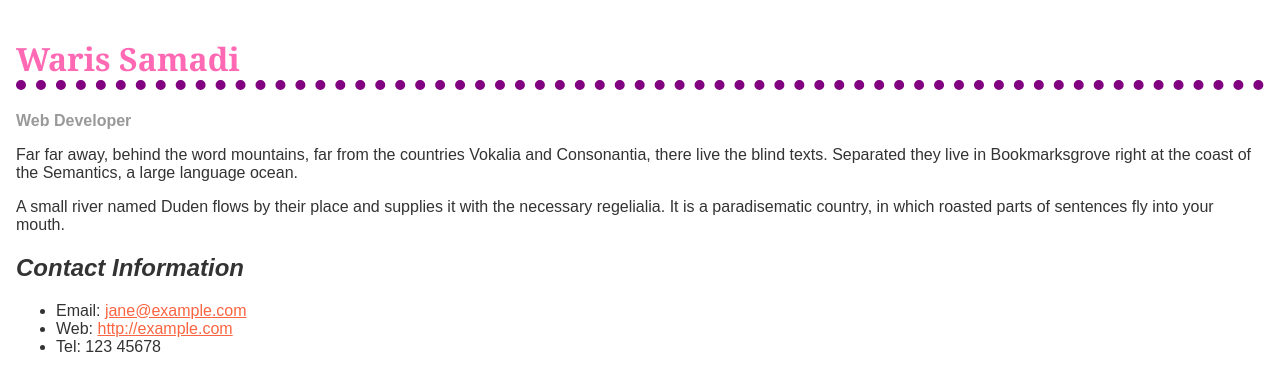
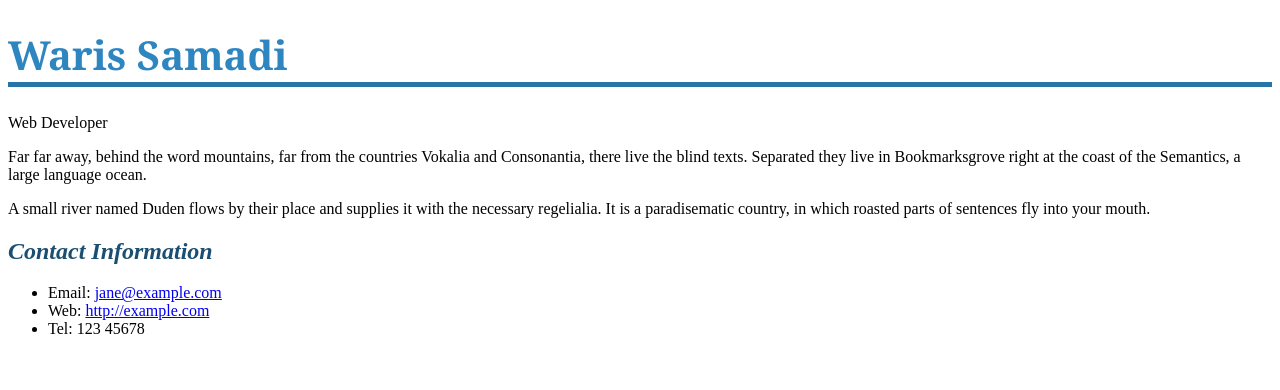
Before and after one commit to warissamadi123/project, a plain HTML site: page index.html in a window 1280 px wide. Drawn offline with Linux system fonts and the light colour scheme.

Commit message:
Update style.css

```diff
--- a/style.css
+++ b/style.css
@@ -1,40 +1,12 @@
-/*
-Name: Waris Samadi
-File: style.css
-Date: 23 February 2025
-Description: This file contains the CSS styles for the biography page.
-*/
-
-body {
-    background-color: #fff;
-    color: #333;
-    font-family: Arial, Helvetica, sans-serif;
-    padding: 1em;
-    margin: 0;
-}
-
 h1 {
-    color: hotpink;
-    font-size: 2em;
+    color: #2E86C1; /* Changed from hotpink to blue */
+    font-size: 2.5em;
     font-family: Georgia, 'Times New Roman', Times, serif;
-    border-bottom: 10px dotted purple;
+    border-bottom: 5px solid #2874A6; /* Changed from dotted purple */
 }
 
 h2 {
     font-size: 1.5em;
     font-style: italic;
+    color: #1B4F72; /* Added a dark blue shade */
 }
-
-.job-title {
-    color: #999999;
-    font-weight: bold;
-}
-
-a:link, a:visited {
-    color: #fb6542;
-}
-
-a:hover {
-    text-decoration: none;
-    color: green;
-}
```
